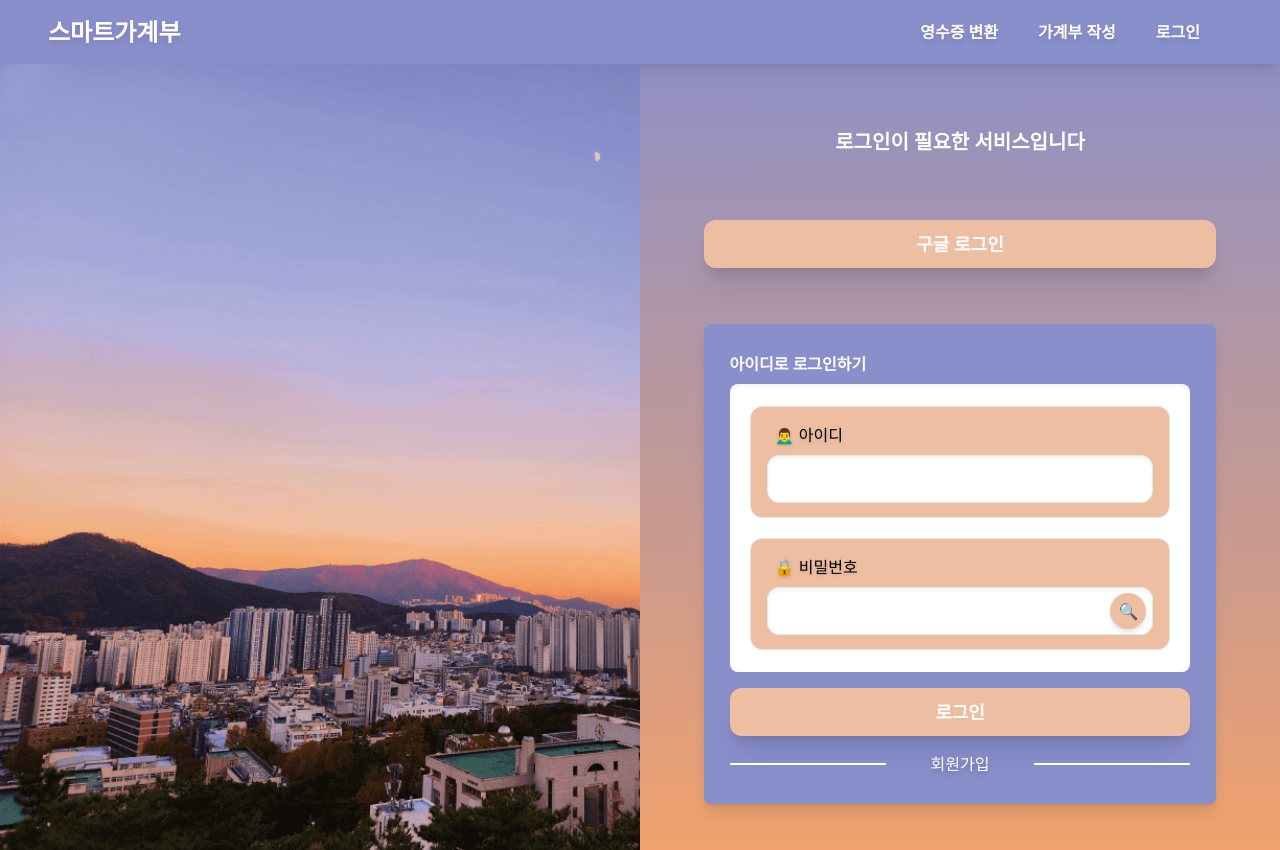
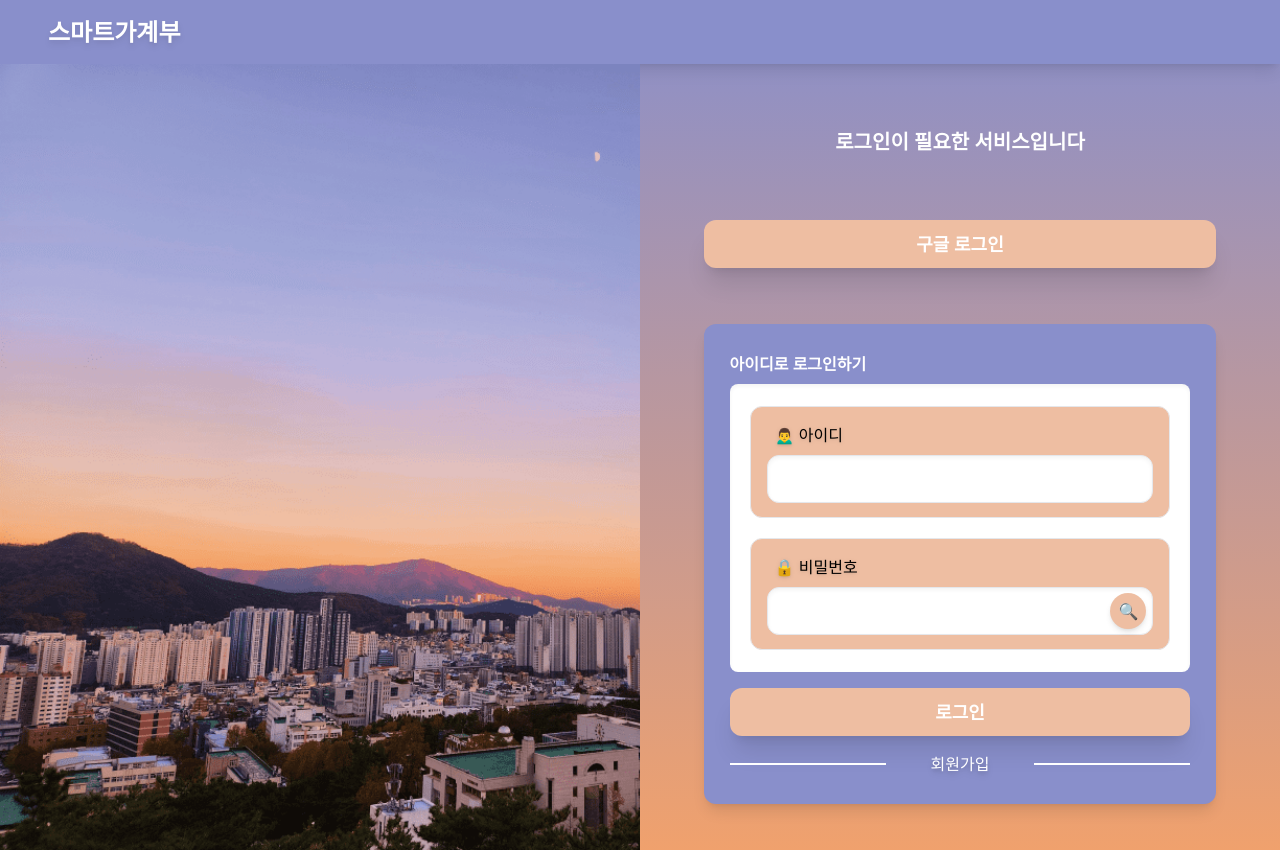
Before and after one commit to JisooOvO/DataAnalystProject-Frontend-YoungmanProject, a React (Create React App) app: page /login in a window 1280 px wide. Built offline with nearby package versions, Linux system fonts and the light colour scheme.

Commit message:
update header

```diff
--- a/src/component/header/HambergerButton.js
+++ b/src/component/header/HambergerButton.js
@@ -3,10 +3,8 @@ const HambergerButton = () => {
     }
 
     return (
-        <button
-            className="flex flex-col justify-between items-center w-6 h-5"
-            onClick={handleHambergerButton}
-        >
+        <button className="flex flex-col justify-between items-center w-6 h-5"
+        onClick={handleHambergerButton}>
             <span className="block w-full h-1 bg-white"></span>
             <span className="block w-full h-1 bg-white"></span>
             <span className="block w-full h-1 bg-white"></span>
--- a/src/component/header/Header.js
+++ b/src/component/header/Header.js
@@ -3,27 +3,49 @@ import { PURPLE } from "../../common/Common";
 import Navigation from "../../common/Navigation";
 import { useRecoilState } from "recoil";
 import AtomIsLogin from "../../common/Atom";
+import HambergerButton from "./HambergerButton";
 
 const Header = () => {
-    const [nav,setNav] = useState('');
+    const [navLog,setNavLog] = useState(<Navigation title={"로그인"} url={"/login"}/>);
     // eslint-disable-next-line
     const [isLogin,setIslogin] = useRecoilState(AtomIsLogin);
+    const [nav, setNav] = useState('');
+
+    const handleResponsiveNav = () => {
+      const clientWidth = window.innerWidth;
+      if(clientWidth < 1024) setNav(<HambergerButton/>)
+      else setNav(
+        <nav className='flex font-semibold items-center gap-4 sm:gap-10 text-white'>
+            <Navigation title={"영수증 변환"} url={"/transform/add_receipt"}/>
+            <Navigation title={"가계부 작성"} url={"/accountbook/add"}/>
+            {navLog}
+        </nav>
+      )
+    }
+
+    useEffect(() => {
+        const handleResize = () => {
+          handleResponsiveNav();
+        };
+
+        window.addEventListener('resize', handleResize);
+
+        return () => {
+          window.removeEventListener('resize', handleResize);
+        };
+    }, []);
 
     useEffect(()=>{
-        if(isLogin) setNav(<Navigation title={"마이페이지"} url={"/mypage"}/>);
-        else setNav(<Navigation title={"로그인"} url={"/login"}/>);
+        if(isLogin) setNavLog(<Navigation title={"마이페이지"} url={"/mypage"}/>);
+        else setNavLog(<Navigation title={"로그인"} url={"/login"}/>);
     },[isLogin])
 
     return (
         <header style={{backgroundColor : PURPLE}} className={`w-full hover:b shadow-lg h-16 pl-12 pr-20 items-center flex justify-between z-[9999]`}>
-            <div className="text-2xl font-bold text-white">
+            <div className="text-2xl font-bold text-white whitespace-nowrap">
                 <Navigation title={"스마트가계부"} url={"/"}/>
             </div>
-            <nav className='flex font-semibold items-center gap-4 sm:gap-10 text-white'>
-                <Navigation title={"영수증 변환"} url={"/transform/add_receipt"}/>
-                <Navigation title={"가계부 작성"} url={"/accountbook/add"}/>
-                {nav ? nav : ''}
-            </nav>
+            {nav}
         </header>
     )
 }
--- a/src/component/loginPage/LoginForm.js
+++ b/src/component/loginPage/LoginForm.js
@@ -49,7 +49,7 @@ const LoginForm = () => {
     <section className="w-[80%] my-4">
       <form
       style={{backgroundColor : PURPLE}}
-      className="w-full h-[30rem] rounded-md shadow-lg flex flex-col gap-2 justify-center items-center">
+      className="w-full h-[30rem] rounded-xl shadow-lg flex flex-col gap-2 justify-center items-center">
           <p className="w-[90%] text-white font-extrabold">아이디로 로그인하기</p>
           <div className="bg-white shadow-inner w-[90%] h-[60%] rounded-lg p-5 flex justify-center items-center">
             <div className="w-full flex flex-col gap-5">
--- a/src/component/loginPage/LoginRightComponent.js
+++ b/src/component/loginPage/LoginRightComponent.js
@@ -9,11 +9,13 @@ const LoginRightComponent = () => {
 
   return (
     <div className="w-full sm:w-[50%] h-full flex flex-col items-center">
-        <FormInputHeader title={"로그인이 필요한 서비스입니다"}/>
-        <div className="mb-10 w-full flex justify-center">
-          <CustomButton height={3+'rem'} width={80+"%"} title={"구글 로그인"} func={handleGoogleLogin}/>
+        <div className="w-full max-w-[40rem] mx-auto">
+          <FormInputHeader title={"로그인이 필요한 서비스입니다"}/>
+          <div className="mb-10 w-full flex justify-center">
+            <CustomButton height={3+'rem'} width={80+"%"} title={"구글 로그인"} func={handleGoogleLogin}/>
+          </div>
+          <div className="flex justify-center w-full"><LoginForm/></div>
         </div>
-        <LoginForm/>
     </div>
   )
 }
--- a/src/component/myPage/MyPageContents.js
+++ b/src/component/myPage/MyPageContents.js
@@ -30,18 +30,19 @@ const MyPageContents = () => {
   return (
     <section style={{backgroundColor : BEIGE}} className="w-[90%] max-w-[50rem] h-[80%] mt-20 rounded-xl shadow-md py-10 px-5">
       <div className="xl:hidden">
+          <p className="text-sm sm:text-base mb-2 drop-shadow-md text-white font-bold">카테고리</p>
           <div className="h-[15%] bg-white mb-5 rounded-lg shadow-inner px-5 py-5">
             <ul id="categoryContainer2" className="w-full h-full flex items-center gap-5 text-xl whitespace-nowrap">
                 {
                     ["내 정보 변경","테스트"].map((item,idx) =>
                         <li id={`cate${idx}`} key={`key${idx}`} onClick={handleCheckMyInformation}
-                        className="w-fit h-fit text-center hover:cursor-pointer hover:text-gray-500">{item}</li>
+                        className="text-sm sm:text-base w-fit h-fit text-center hover:cursor-pointer hover:text-gray-500">{item}</li>
                     )
                 }
             </ul>
           </div>
       </div>
-      <div className="border bg-white shadow-inner rounded-xl w-full h-[85%] xl:h-full py-10 px-5 relative">
+      <div className="border bg-white shadow-inner rounded-xl w-full h-[80%] xl:h-full py-10 px-5 relative">
         {
             category === 0 ? <ChangeMyInformation/>
             :
--- a/src/page/SignupPage.js
+++ b/src/page/SignupPage.js
@@ -76,7 +76,7 @@ const SignupPage = () => {
   return (
     <div id="signupContainer" className="w-full h-full flex flex-col items-center">
       <form style={{backgroundColor : PURPLE}} onSubmit={(e)=>{e.preventDefault()}}
-      className="mt-20 mb-5 w-[80%] max-w-[30rem] min-h-[34rem] h-[70%] bg-white rounded-lg shadow-lg flex flex-col items-center justify-center">
+      className="mt-20 mb-5 w-[80%] max-w-[30rem] min-h-[34rem] h-[70%] bg-white rounded-xl shadow-lg flex flex-col items-center justify-center">
         <p className="text-white w-[90%] mb-2 font-extrabold">회원가입을 위해 입력해주세요</p>
         <div className="border bg-white shadow-inner w-[90%] h-[85%] p-4 gap-2 rounded-lg flex flex-col justify-center">
           <div className="relative">
@@ -91,7 +91,7 @@ const SignupPage = () => {
             <SignFormInput title={"🔒 비밀번호 확인"} type={"password"} id={"checkPassword"} setCheckPassword={setCheckPassword} subtitle={"비밀번호 확인을 위해서 비밀번호를 한 번 더 입력해주세요."}/>
             <div id="responsivePassword" className="absolute top-[56px] right-6"><MaskingButton/></div>
           </div>
-          <p id="checkMessage" className="h-12 opacity-0 font-extrabold">{checkPassword}</p>
+          <p id="checkMessage" className="h-8 opacity-0 font-extrabold sm:text-base text-[70%]">{checkPassword}</p>
         </div>
       </form>
       <div className="my-2 w-[80%] flex justify-center mb-5">
```
